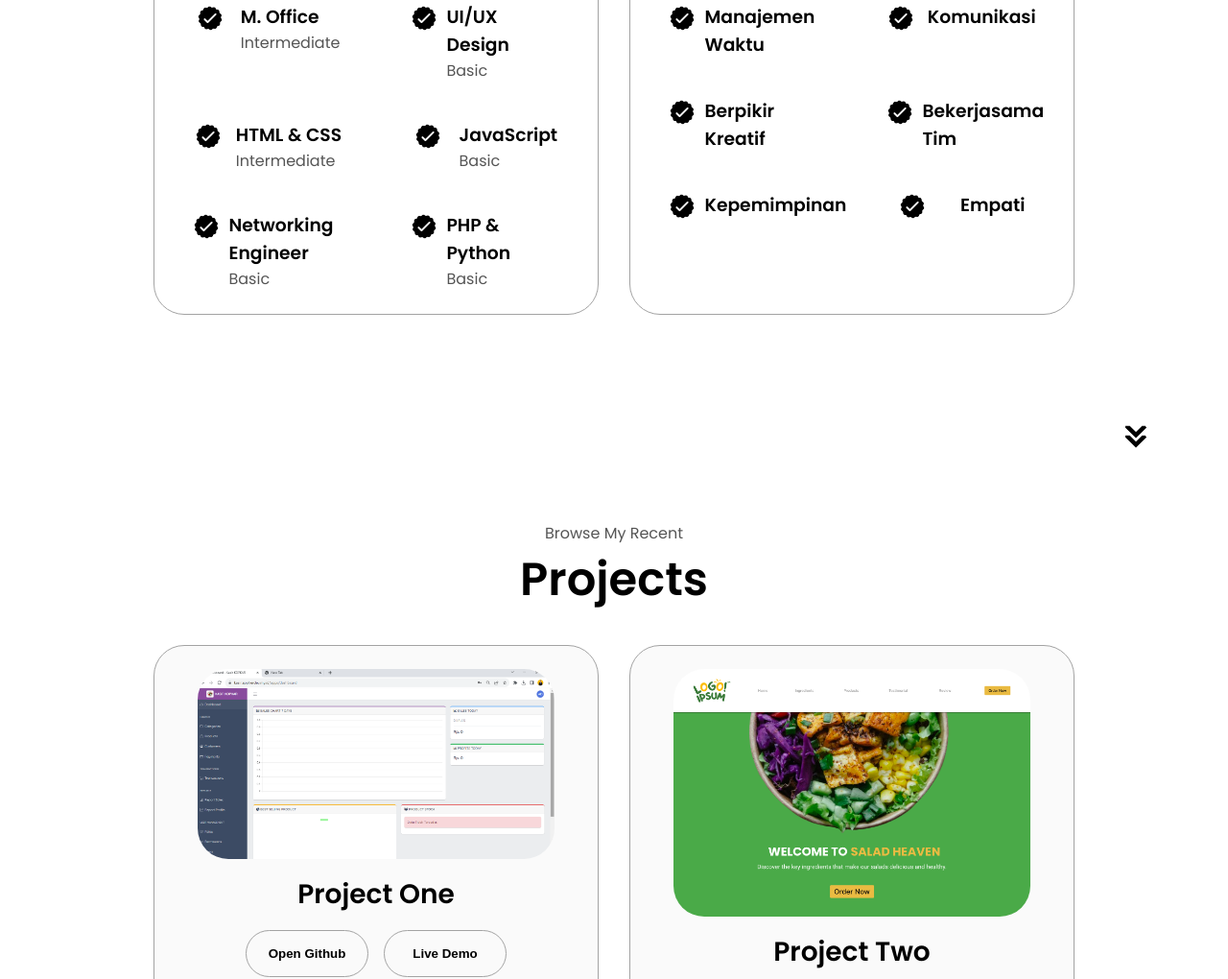
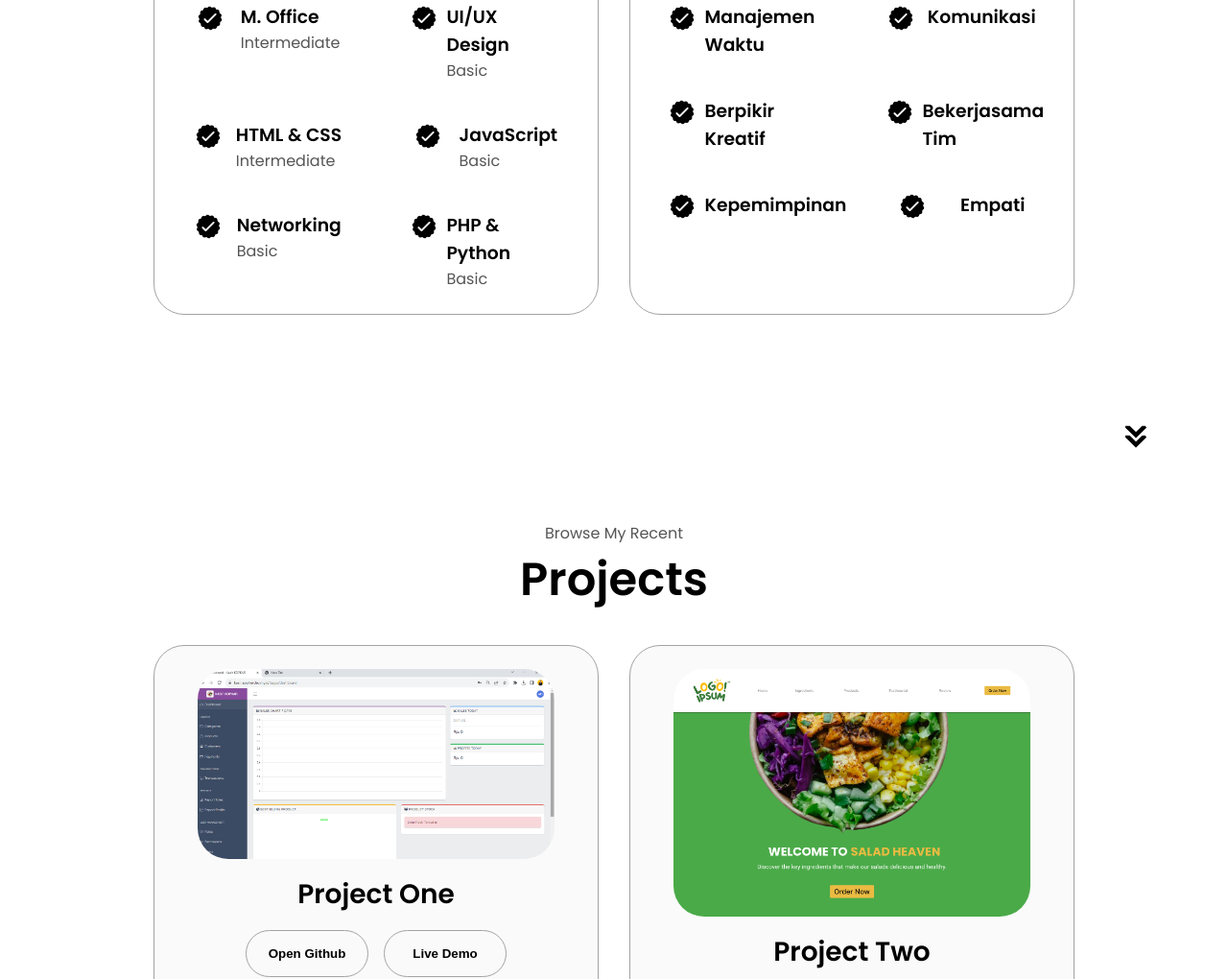
Before and after one commit to PuteraHeriyanto/PORTOFOLIO, a plain HTML site: page index.html in a window 1280 px wide. Shown: the part 1921-2941 px from the top of the page at 96% size. Drawn offline with Linux system fonts and the light colour scheme.

Commit message:
Update index.html

```diff
--- a/index.html
+++ b/index.html
@@ -181,7 +181,7 @@
                   class="icon"
                 />
                 <div>
-                  <h3>Networking Engineer</h3>
+                  <h3>Networking</h3>
                   <p>Basic</p>
                 </div>
               </article>
```
